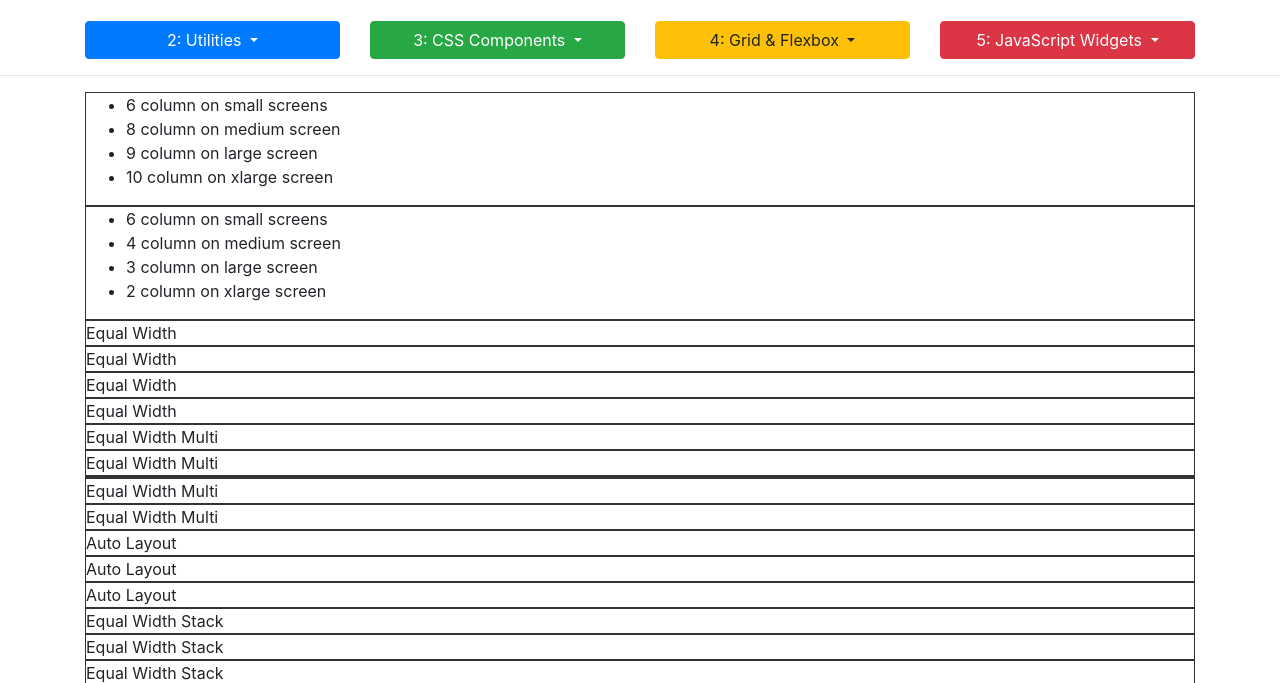
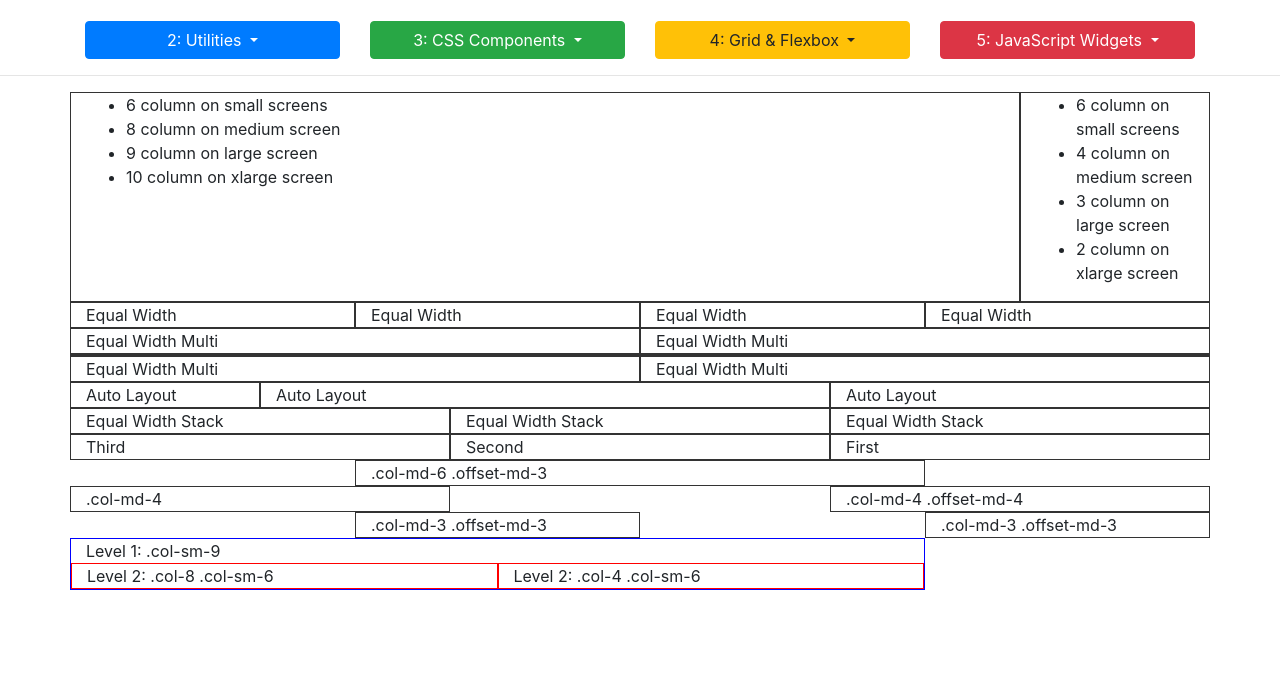
Before and after one commit to Tlmundt/bootstrap4, a website: page src/html-pages/4_2_grid_system.html in a window 1280 px wide. Shown: the part 113-796 px from the top of the page. Drawn offline with nearby package versions, Linux system fonts and the light colour scheme.

Commit message:
Complete Section 4 Learning
Finish Sections 4_2, 4_3, 4_4, and  4_5

```diff
--- a/src/html-pages/4_2_grid_system.html
+++ b/src/html-pages/4_2_grid_system.html
@@ -88,8 +88,8 @@
     <!--####################START HERE####################-->
 
     <!-- RESPONSIVE GRID -->
-    <div>
-      <div style="border:1px solid #333">
+    <div class="row">
+      <div class="col-sm-6 col-md-8 col-lg-9 col-xl-10" style="border:1px solid #333">
         <ul>
           <li>6 column on small screens</li>
           <li>8 column on medium screen</li>
@@ -97,7 +97,7 @@
           <li>10 column on xlarge screen</li>
         </ul>
       </div>
-      <div style="border:1px solid #333">
+      <div class="col-sm-6 col-md-4 col-lg-3 col-xl-2" style="border:1px solid #333">
         <ul>
           <li>6 column on small screens</li>
           <li>4 column on medium screen</li>
@@ -108,75 +108,75 @@
     </div>
 
     <!-- EQUAL WIDTH -->
-    <div>
-      <div style="border:1px solid #333">Equal Width</div>
-      <div style="border:1px solid #333">Equal Width</div>
-      <div style="border:1px solid #333">Equal Width</div>
-      <div style="border:1px solid #333">Equal Width</div>
+    <div class="row">
+      <div class="col" style="border:1px solid #333">Equal Width</div>
+      <div class="col" style="border:1px solid #333">Equal Width</div>
+      <div class="col" style="border:1px solid #333">Equal Width</div>
+      <div class="col" style="border:1px solid #333">Equal Width</div>
     </div>
 
     <!-- EQUAL WIDTH MULTI ROW -->
-    <div>
-      <div style="border:1px solid #333">Equal Width Multi</div>
-      <div style="border:1px solid #333">Equal Width Multi</div>
-      <div style="border:1px solid #333"></div>
-      <div style="border:1px solid #333">Equal Width Multi</div>
-      <div style="border:1px solid #333">Equal Width Multi</div>
+    <div class="row">
+      <div class="col" style="border:1px solid #333">Equal Width Multi</div>
+      <div class="col" style="border:1px solid #333">Equal Width Multi</div>
+      <div class="w-100" style="border:1px solid #333"></div>
+      <div class="col" style="border:1px solid #333">Equal Width Multi</div>
+      <div class="col" style="border:1px solid #333">Equal Width Multi</div>
     </div>
 
     <!-- AUTO LAYOUT -->
-    <div>
-      <div style="border:1px solid #333">Auto Layout</div>
-      <div style="border:1px solid #333">Auto Layout</div>
-      <div style="border:1px solid #333">Auto Layout</div>
+    <div class="row">
+      <div class="col" style="border:1px solid #333">Auto Layout</div> <!-- auto sets to 2 col -->
+      <div class="col-6" style="border:1px solid #333">Auto Layout</div>
+      <div class="col-4" style="border:1px solid #333">Auto Layout</div>
     </div>
 
     <!-- EQUAL WIDTH STACKED -->
-    <div>
-      <div style="border:1px solid #333">Equal Width Stack</div>
-      <div style="border:1px solid #333">Equal Width Stack</div>
-      <div style="border:1px solid #333">Equal Width Stack</div>
+    <div class="row">
+      <div class="col-sm" style="border:1px solid #333">Equal Width Stack</div>
+      <div class="col-sm" style="border:1px solid #333">Equal Width Stack</div>
+      <div class="col-sm" style="border:1px solid #333">Equal Width Stack</div>
     </div>
 
     <!-- ORDERING -->
-    <div>
-      <div style="border:1px solid #333">
+    <div class="row">
+      <div class="col order-3" style="border:1px solid #333">
         First
       </div>
-      <div style="border:1px solid #333">
+      <div class="col order-2" style="border:1px solid #333">
         Second
       </div>
-      <div style="border:1px solid #333">
+      <div class="col order-1" style="border:1px solid #333">
         Third
       </div>
     </div>
 
     <!-- OFFSETTING -->
-    <div>
+    <div class="row">
       <!-- 6 column div offset by 3 -->
-      <div style="border:1px solid #333">.col-md-6 .offset-md-3</div>
+      <div class="col-md-6 offset-md-3" style="border:1px solid #333">.col-md-6 .offset-md-3</div>
     </div>
-    <div>
+    <div class="row">
       <!-- 2 4 column divs, the second offset by 4 -->
-      <div style="border:1px solid #333">.col-md-4</div>
-      <div style="border:1px solid #333">.col-md-4 .offset-md-4</div>
+      <div class="col-md-4" style="border:1px solid #333">.col-md-4</div>
+      <div class="col-md-4 offset-md-4" style="border:1px solid #333">.col-md-4 .offset-md-4</div>
     </div>
 
-    <div>
+    <div class="row">
       <!-- 2 3 column divs, both offset by 3 -->
-      <div style="border:1px solid #333">.col-md-3 .offset-md-3</div>
-      <div style="border:1px solid #333">.col-md-3 .offset-md-3</div>
+      <div class="col-md-3 offset-md-3" style="border:1px solid #333">.col-md-3 .offset-md-3</div>
+      <div class="col-md-3 offset-md-3" style="border:1px solid #333">.col-md-3 .offset-md-3</div>
     </div>
 
     <!-- NESTING -->
-    <div>
-      <div style="border:1px solid blue">
+    <div class="row">
+      <div class="col-md-9" style="border:1px solid blue">
         Level 1: .col-sm-9
-        <div>
-          <div style="border:1px solid red">
+        <div class="row">
+          <div class="col-8 col-sm-6" style="border:1px solid red">
             Level 2: .col-8 .col-sm-6
           </div>
-          <div style="border:1px solid red">
+          <div class="col-4 col-sm-6" style="border:1px solid red">
             Level 2: .col-4 .col-sm-6
           </div>
         </div>
```
Also changed, not shown: src/html-pages/4_3_grid_alignment.html (+22 -22 lines), src/html-pages/4_4_flexbox.html (+41 -26 lines), src/html-pages/4_5_auto_margins_wrapping_order.html (+9 -9 lines).
